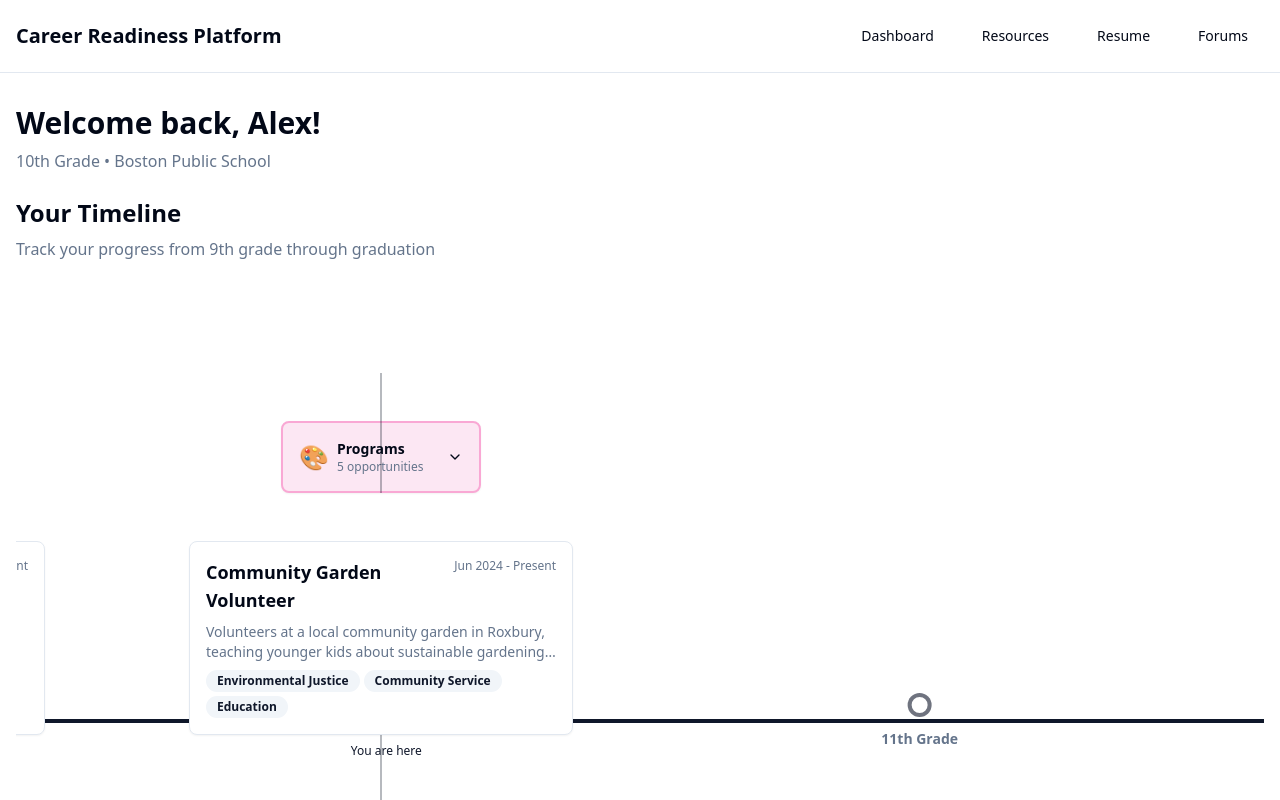
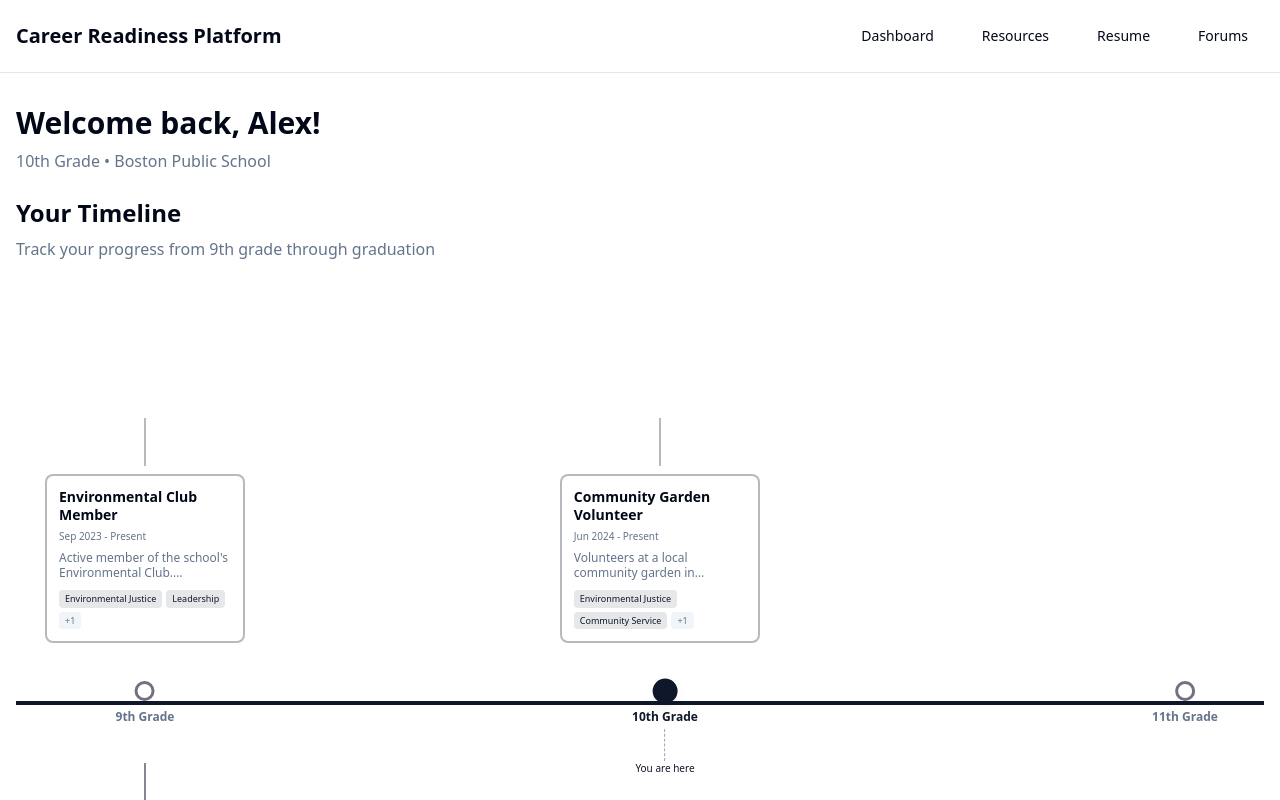
Before and after one commit to tatep27/glow-guide, a React (Vite) app: page / in a window 1280 px wide. Shown: the top 800 px of the page. Built offline with nearby package versions, Linux system fonts and the light colour scheme.

Commit message:
Replace timeline cards with compact bubbles to prevent cutoff

```diff
--- /dev/null
+++ b/src/components/timeline/ExperienceBubble.tsx
@@ -0,0 +1,41 @@
+import type { Experience } from '@/types'
+import { formatDateRange } from '@/lib/dateUtils'
+
+interface ExperienceBubbleProps {
+  experience: Experience
+  onClick?: () => void
+}
+
+export function ExperienceBubble({ experience, onClick }: ExperienceBubbleProps) {
+  const dateRange = formatDateRange(experience.startDate, experience.endDate)
+
+  return (
+    <div
+      className="bg-card border-2 border-primary/30 rounded-lg p-3 cursor-pointer hover:shadow-lg hover:scale-105 transition-all max-w-[200px] min-w-[180px]"
+      onClick={onClick}
+    >
+      <div className="space-y-1.5">
+        <h3 className="font-semibold text-sm leading-tight">{experience.title}</h3>
+        <p className="text-[10px] text-muted-foreground">{dateRange}</p>
+        <p className="text-xs text-muted-foreground line-clamp-2 leading-tight">
+          {experience.description}
+        </p>
+        <div className="flex flex-wrap gap-1 pt-1">
+          {experience.tags.slice(0, 2).map((tag) => (
+            <span
+              key={tag}
+              className="text-[9px] px-1.5 py-0.5 bg-primary/10 text-primary rounded"
+            >
+              {tag}
+            </span>
+          ))}
+          {experience.tags.length > 2 && (
+            <span className="text-[9px] px-1.5 py-0.5 bg-muted text-muted-foreground rounded">
+              +{experience.tags.length - 2}
+            </span>
+          )}
+        </div>
+      </div>
+    </div>
+  )
+}
--- a/src/components/timeline/ResourceGroupPreview.tsx
+++ b/src/components/timeline/ResourceGroupPreview.tsx
@@ -1,9 +1,6 @@
 import { useState } from 'react'
-import { Card, CardContent } from '@/components/ui/card'
-import { Badge } from '@/components/ui/badge'
 import { ChevronDown, ChevronUp } from 'lucide-react'
 import type { Resource } from '@/types'
-import { ResourcePreviewCard } from './ResourcePreviewCard'
 
 interface ResourceGroupPreviewProps {
   type: string
@@ -13,30 +10,35 @@ interface ResourceGroupPreviewProps {
   onResourceClick?: (resource: Resource) => void
 }
 
-const typeConfig: Record<string, { label: string; color: string; icon: string }> = {
+const typeConfig: Record<string, { label: string; color: string; bgColor: string; icon: string }> = {
   scholarship: {
     label: 'Scholarships',
-    color: 'bg-blue-100 dark:bg-blue-900 border-blue-300 dark:border-blue-700',
+    color: 'text-blue-700 dark:text-blue-300',
+    bgColor: 'bg-blue-100 dark:bg-blue-900',
     icon: '💰',
   },
   paid: {
     label: 'Jobs & Paid',
-    color: 'bg-green-100 dark:bg-green-900 border-green-300 dark:border-green-700',
+    color: 'text-green-700 dark:text-green-300',
+    bgColor: 'bg-green-100 dark:bg-green-900',
     icon: '💼',
   },
   'club-fair': {
     label: 'Club Fairs',
-    color: 'bg-purple-100 dark:bg-purple-900 border-purple-300 dark:border-purple-700',
+    color: 'text-purple-700 dark:text-purple-300',
+    bgColor: 'bg-purple-100 dark:bg-purple-900',
     icon: '🎪',
   },
   event: {
     label: 'Events',
-    color: 'bg-orange-100 dark:bg-orange-900 border-orange-300 dark:border-orange-700',
+    color: 'text-orange-700 dark:text-orange-300',
+    bgColor: 'bg-orange-100 dark:bg-orange-900',
     icon: '📅',
   },
   afterschool: {
     label: 'Programs',
-    color: 'bg-pink-100 dark:bg-pink-900 border-pink-300 dark:border-pink-700',
+    color: 'text-pink-700 dark:text-pink-300',
+    bgColor: 'bg-pink-100 dark:bg-pink-900',
     icon: '🎨',
   },
 }
@@ -51,69 +53,79 @@ export function ResourceGroupPreview({
   const [isExpanded, setIsExpanded] = useState(false)
   const config = typeConfig[type] || {
     label: type,
-    color: 'bg-gray-100 dark:bg-gray-900 border-gray-300 dark:border-gray-700',
+    color: 'text-gray-700 dark:text-gray-300',
+    bgColor: 'bg-gray-100 dark:bg-gray-900',
     icon: '📌',
   }
 
   return (
     <div
-      className="absolute transform -translate-x-1/2"
-      style={{ left: `${position}%`, [side]: '-120px' }}
+      className="absolute transform -translate-x-1/2 z-20"
+      style={{
+        left: `${position}%`,
+        [side === 'above' ? 'bottom' : 'top']: side === 'above' ? 'calc(50% + 60px)' : 'calc(50% + 60px)',
+      }}
     >
-      <div className="relative">
-        {/* Preview Card */}
-        <Card
-          className={`cursor-pointer hover:shadow-lg transition-all border-2 ${config.color} min-w-[200px] max-w-[250px]`}
+      <div className="relative flex flex-col items-center">
+        {/* Connection Line */}
+        <div
+          className={`w-0.5 h-12 ${
+            side === 'above' ? 'mb-2' : 'mb-2'
+          } bg-primary/30`}
+        />
+
+        {/* Compact Preview Bubble */}
+        <div
+          className={`${config.bgColor} ${config.color} rounded-full px-4 py-2 cursor-pointer hover:scale-110 transition-transform border-2 border-current/20 min-w-[140px] text-center`}
           onClick={() => setIsExpanded(!isExpanded)}
         >
-          <CardContent className="p-4">
-            <div className="flex items-center justify-between gap-2">
-              <div className="flex items-center gap-2">
-                <span className="text-2xl">{config.icon}</span>
-                <div>
-                  <h3 className="font-semibold text-sm">{config.label}</h3>
-                  <p className="text-xs text-muted-foreground">
-                    {resources.length} {resources.length === 1 ? 'opportunity' : 'opportunities'}
-                  </p>
-                </div>
-              </div>
-              {isExpanded ? (
-                <ChevronUp className="h-4 w-4 flex-shrink-0" />
-              ) : (
-                <ChevronDown className="h-4 w-4 flex-shrink-0" />
-              )}
+          <div className="flex items-center justify-center gap-2">
+            <span className="text-lg">{config.icon}</span>
+            <div className="flex flex-col items-center">
+              <span className="text-xs font-semibold leading-tight">{config.label}</span>
+              <span className="text-[10px] opacity-75">{resources.length}</span>
             </div>
-          </CardContent>
-        </Card>
+            {isExpanded ? (
+              <ChevronUp className="h-3 w-3" />
+            ) : (
+              <ChevronDown className="h-3 w-3" />
+            )}
+          </div>
+        </div>
 
-        {/* Expanded List */}
+        {/* Expanded List - Positioned to avoid cutoff */}
         {isExpanded && (
-          <div className="absolute z-10 mt-2 w-[350px] max-h-[500px] overflow-y-auto bg-background border-2 rounded-lg shadow-xl p-4 space-y-3">
-            <div className="flex items-center justify-between mb-2">
-              <h3 className="font-bold text-lg">{config.label}</h3>
-              <Badge variant="secondary">{resources.length}</Badge>
+          <div
+            className={`absolute z-30 mt-2 w-[320px] max-h-[400px] overflow-y-auto bg-background border-2 rounded-lg shadow-xl p-3 space-y-2 ${
+              side === 'above' ? 'bottom-full mb-2' : 'top-full mt-2'
+            }`}
+            onClick={(e) => e.stopPropagation()}
+          >
+            <div className="flex items-center justify-between mb-2 pb-2 border-b">
+              <h3 className="font-bold text-sm">{config.label}</h3>
+              <span className="text-xs text-muted-foreground">{resources.length} items</span>
             </div>
-            <div className="space-y-3">
+            <div className="space-y-2">
               {resources.map((resource) => (
-                <ResourcePreviewCard
+                <div
                   key={resource.id}
-                  resource={resource}
+                  className="p-2 border rounded hover:bg-muted cursor-pointer text-sm"
                   onClick={() => {
                     setIsExpanded(false)
                     onResourceClick?.(resource)
                   }}
-                />
+                >
+                  <div className="font-medium text-xs">{resource.title}</div>
+                  {resource.deadline && (
+                    <div className="text-[10px] text-muted-foreground mt-1">
+                      Due: {new Date(resource.deadline).toLocaleDateString('en-US', { month: 'short', day: 'numeric' })}
+                    </div>
+                  )}
+                </div>
               ))}
             </div>
           </div>
         )}
-
-        {/* Connection Line */}
-        <div
-          className={`absolute left-1/2 transform -translate-x-1/2 w-0.5 ${
-            side === 'above' ? 'bottom-0' : 'top-0'
-          } ${side === 'above' ? 'h-[120px]' : 'h-[120px]'} bg-primary/30`}
-        />
       </div>
     </div>
   )
--- a/src/components/timeline/Timeline.tsx
+++ b/src/components/timeline/Timeline.tsx
@@ -1,5 +1,5 @@
 import { useEffect, useRef, useMemo } from 'react'
-import { ExperienceCard } from './ExperienceCard'
+import { ExperienceBubble } from './ExperienceBubble'
 import { ResourceGroupPreview } from './ResourceGroupPreview'
 import type { Experience, Resource } from '@/types'
 import { alexProfile } from '@/data/alexProfile'
@@ -21,7 +21,7 @@ export function Timeline({ experiences, resources, onExperienceClick, onResource
   useEffect(() => {
     if (timelineRef.current) {
       // Scroll to show current grade (10th grade = index 1, so ~33% of width)
-      const scrollPosition = (currentGrade - 9) * (100 / 4) - 15 // Offset to show some context
+      const scrollPosition = (currentGrade - 9) * (100 / 4) - 15
       timelineRef.current.scrollLeft = (timelineRef.current.scrollWidth * scrollPosition) / 100
     }
   }, [currentGrade])
@@ -29,7 +29,7 @@ export function Timeline({ experiences, resources, onExperienceClick, onResource
   // Filter resources to show upcoming ones
   const upcomingResources = useMemo(() => {
     return resources.filter((res) => {
-      if (!res.deadline) return true // Show ongoing opportunities
+      if (!res.deadline) return true
       const deadlineDate = new Date(res.deadline)
       return deadlineDate > new Date()
     })
@@ -48,19 +48,15 @@ export function Timeline({ experiences, resources, onExperienceClick, onResource
   }, [upcomingResources])
 
   // Calculate positions for resource groups along timeline
-  // Distribute them across grades 10-12 (future)
   const getResourceGroupPosition = (index: number): { position: number; side: 'above' | 'below' } => {
-    // Position groups between grades 10-12 (positions 33%, 50%, 66%, 83%)
     const basePositions = [33, 50, 66, 83]
     const position = basePositions[index % basePositions.length]
-    // Alternate above and below
     const side = index % 2 === 0 ? 'above' : 'below'
     return { position, side }
   }
 
   // Position experiences along timeline (past/current)
   const getExperiencePosition = (experience: Experience): number => {
-    // Map grade level to position: 9th = 0%, 10th = 33%, etc.
     const gradePositions: Record<number, number> = {
       9: 0,
       10: 33,
@@ -81,38 +77,40 @@ export function Timeline({ experiences, resources, onExperienceClick, onResource
         </p>
       </div>
 
+      {/* Scrollable Container with proper padding to prevent cutoff */}
+      <div className="relative">
         <div
           ref={timelineRef}
-        className="overflow-x-auto pb-32 pt-32 scroll-smooth"
+          className="overflow-x-auto overflow-y-visible pb-40 pt-40 scroll-smooth"
           style={{ scrollbarWidth: 'thin' }}
         >
-        <div className="relative min-w-[1600px] h-[600px]">
+          <div className="relative min-w-[1600px] h-[500px] px-20">
             {/* Main Timeline Line */}
-          <div className="absolute top-1/2 left-0 right-0 h-1 bg-primary transform -translate-y-1/2" />
+            <div className="absolute top-1/2 left-20 right-20 h-1 bg-primary transform -translate-y-1/2 z-10" />
 
             {/* Grade Markers */}
             {grades.map((grade, index) => {
               const isCurrent = grade === currentGrade
               const position = (index / (grades.length - 1)) * 100
+              const leftPosition = 20 + (position / 100) * (100 - (40 / 1600) * 100)
 
               return (
                 <div
                   key={grade}
-                className="absolute transform -translate-x-1/2 -translate-y-1/2 top-1/2 z-10"
-                style={{ left: `${position}%` }}
+                  className="absolute transform -translate-x-1/2 -translate-y-1/2 top-1/2 z-20"
+                  style={{ left: `${leftPosition}%` }}
                 >
-                {/* Marker Circle */}
                   <div className="flex flex-col items-center">
                     <div
-                    className={`w-6 h-6 rounded-full border-4 ${
+                      className={`w-5 h-5 rounded-full border-3 ${
                         isCurrent
                           ? 'bg-primary border-primary scale-125 shadow-lg'
                           : 'bg-background border-primary/60'
                       } transition-all`}
+                      style={{ borderWidth: '3px' }}
                     />
-                  {/* Grade Label */}
                     <span
-                    className={`mt-3 text-sm font-semibold whitespace-nowrap ${
+                      className={`mt-2 text-xs font-semibold whitespace-nowrap ${
                         isCurrent ? 'text-primary' : 'text-muted-foreground'
                       }`}
                     >
@@ -121,9 +119,13 @@ export function Timeline({ experiences, resources, onExperienceClick, onResource
                       {grade === 11 && '11th Grade'}
                       {grade === 12 && '12th Grade'}
                     </span>
-                  {/* Current Indicator */}
                     {isCurrent && (
-                    <span className="mt-1 text-xs text-primary font-medium">You are here</span>
+                      <div className="absolute top-full mt-1 left-1/2 transform -translate-x-1/2">
+                        <div className="w-0.5 h-8 bg-dashed border-dashed border-primary/40" style={{ borderLeftWidth: '1px', borderStyle: 'dashed' }} />
+                        <span className="absolute top-8 left-1/2 transform -translate-x-1/2 text-[10px] text-primary font-medium whitespace-nowrap">
+                          You are here
+                        </span>
+                      </div>
                     )}
                   </div>
                 </div>
@@ -134,29 +136,26 @@ export function Timeline({ experiences, resources, onExperienceClick, onResource
             {experiences.map((experience, index) => {
               const position = getExperiencePosition(experience)
               const side = index % 2 === 0 ? 'above' : 'below'
+              const leftPosition = 20 + (position / 100) * (100 - (40 / 1600) * 100)
 
               return (
                 <div
                   key={experience.id}
-                className="absolute transform -translate-x-1/2 z-20"
+                  className="absolute transform -translate-x-1/2 z-30"
                   style={{
-                  left: `${position}%`,
-                  top: side === 'above' ? '20%' : '80%',
+                    left: `${leftPosition}%`,
+                    [side === 'above' ? 'bottom' : 'top']: side === 'above' ? 'calc(50% + 60px)' : 'calc(50% + 60px)',
                   }}
                 >
-                <div className="relative">
-                  <ExperienceCard
+                  <div className="relative flex flex-col items-center">
+                    {/* Connection Line */}
+                    <div
+                      className={`w-0.5 ${side === 'above' ? 'h-12 mb-2' : 'h-12 mb-2'} bg-primary/30`}
+                    />
+                    {/* Experience Bubble */}
+                    <ExperienceBubble
                       experience={experience}
                       onClick={() => onExperienceClick?.(experience)}
-                  />
-                  {/* Connection Line */}
-                  <div
-                    className={`absolute left-1/2 transform -translate-x-1/2 w-0.5 ${
-                      side === 'above' ? 'bottom-0' : 'top-0'
-                    } ${side === 'above' ? 'h-[80px]' : 'h-[80px]'} bg-primary/30`}
-                    style={{
-                      [side === 'above' ? 'bottom' : 'top']: '-80px',
-                    }}
                     />
                   </div>
                 </div>
@@ -167,18 +166,20 @@ export function Timeline({ experiences, resources, onExperienceClick, onResource
             {resourceTypes.map((type, index) => {
               const groupResources = resourcesByType[type]
               const { position, side } = getResourceGroupPosition(index)
+              const leftPosition = 20 + (position / 100) * (100 - (40 / 1600) * 100)
 
               return (
                 <ResourceGroupPreview
                   key={type}
                   type={type}
                   resources={groupResources}
-                position={position}
+                  position={leftPosition}
                   side={side}
                   onResourceClick={onResourceClick}
                 />
               )
             })}
+          </div>
         </div>
       </div>
 
```
Lines whose indentation alone changed are shown as unchanged.
